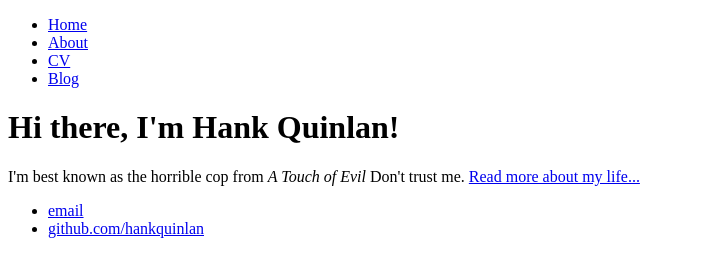
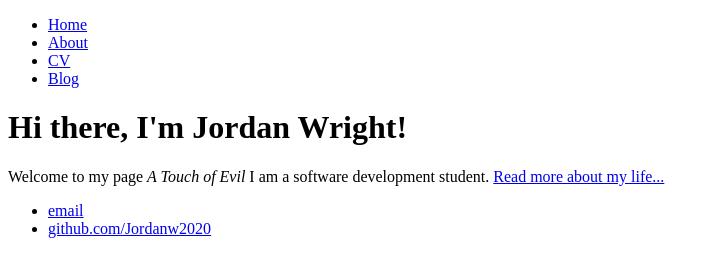
Before and after one commit to Jordanw2020/Jordanw2020.github.io, a plain HTML site: page index.html in a window 1280 px wide. Shown: the whole page, without its empty margins (0-720 px from the left). Drawn offline with Linux system fonts and the light colour scheme.

Commit message:
Index HTML

```diff
--- a/index.html
+++ b/index.html
@@ -14,14 +14,14 @@
 		</nav>
 		<div class="container">
     		<div class="blurb">
-        		<h1>Hi there, I'm Hank Quinlan!</h1>
-				<p>I'm best known as the horrible cop from <em>A Touch of Evil</em> Don't trust me. <a href="/about">Read more about my life...</a></p>
+        		<h1>Hi there, I'm Jordan Wright!</h1>
+				<p>Welcome to my page <em>A Touch of Evil</em> I am a software development student. <a href="/about">Read more about my life...</a></p>
     		</div><!-- /.blurb -->
 		</div><!-- /.container -->
 		<footer>
     		<ul>
-        		<li><a href="mailto:hankquinlanhub@gmail.com">email</a></li>
-        		<li><a href="https://github.com/hankquinlan">github.com/hankquinlan</a></li>
+        		<li><a href="mailto:jordangw2020@gmail.com">email</a></li>
+        		<li><a href="https://github.com/Jordanw2020">github.com/Jordanw2020</a></li>
 			</ul>
 		</footer>
 	</body>
```
